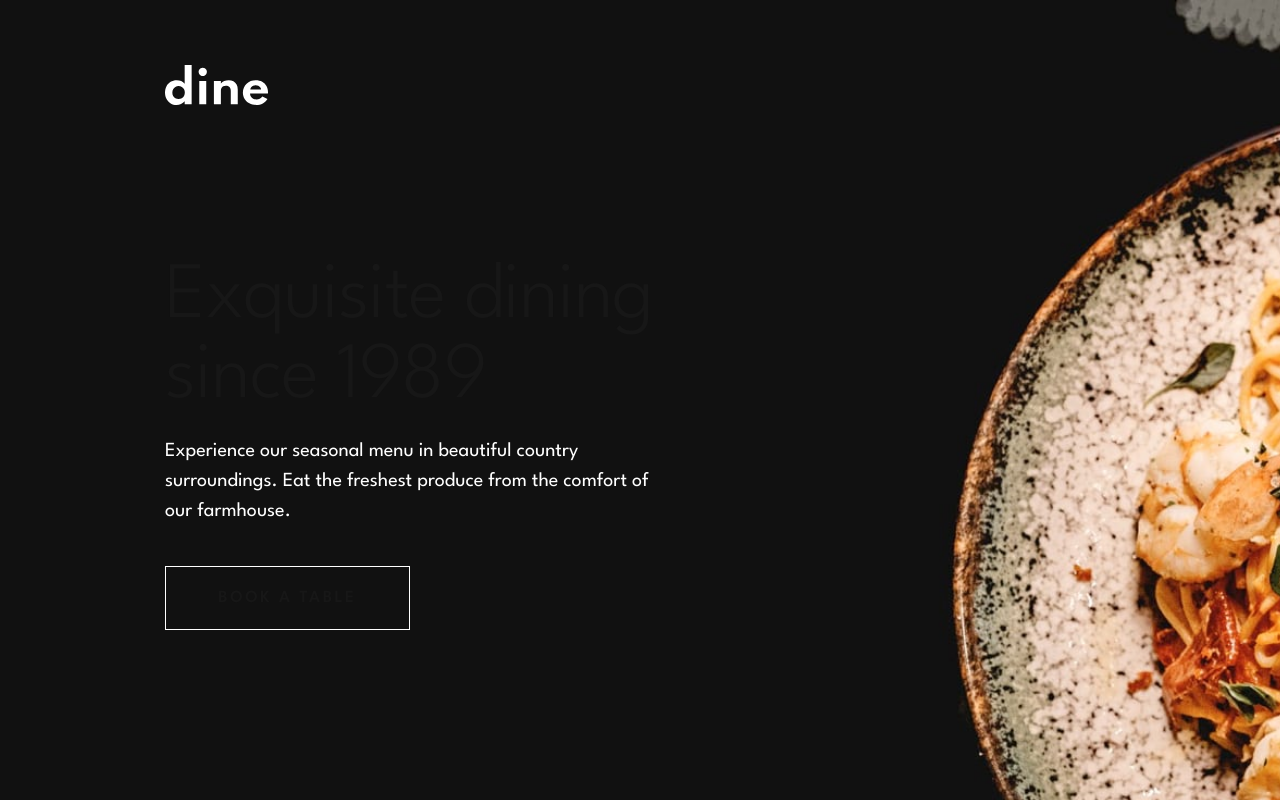
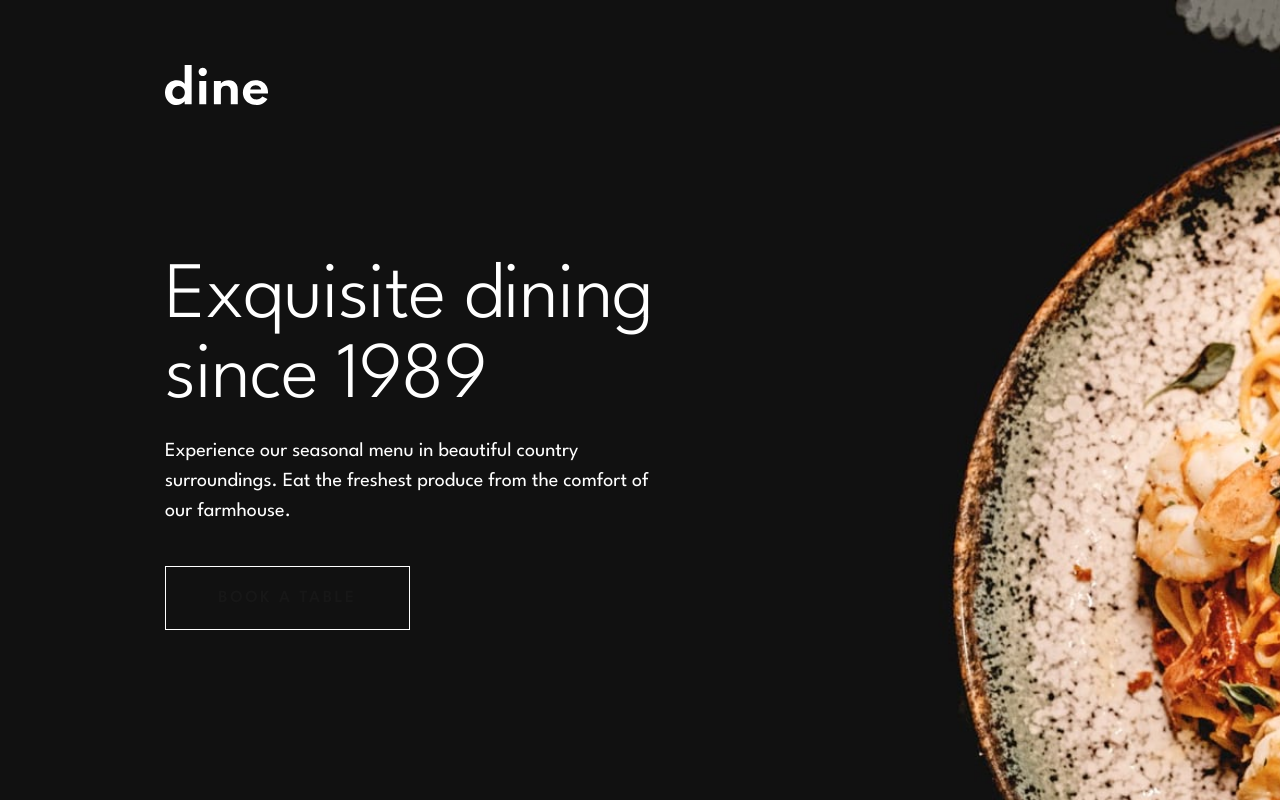
Before and after one commit to shaversj/dine-restaurant-website, a Next.js app: page / in a window 1280 px wide. Shown: the top 800 px of the page. Built offline with nearby package versions, Linux system fonts and the light colour scheme.

Commit message:
Update hero text color

```diff
--- a/src/components/HeroSection.tsx
+++ b/src/components/HeroSection.tsx
@@ -12,7 +12,7 @@ export default function HeroSection() {
 
           <div
             className={
-              "pt-9 text-center text-[2rem] leading-[2.5rem] font-light tracking-[0.025rem] md:pt-[2.375rem] md:text-[3rem] md:leading-16 md:tracking-[--0.038rem] lg:w-full lg:pt-[9.563rem] lg:text-left lg:text-[5rem] lg:leading-[5rem] lg:tracking-[-0.063rem]"
+              "pt-9 text-center text-[2rem] leading-[2.5rem] font-light tracking-[0.025rem] text-white md:pt-[2.375rem] md:text-[3rem] md:leading-16 md:tracking-[--0.038rem] lg:w-full lg:pt-[9.563rem] lg:text-left lg:text-[5rem] lg:leading-[5rem] lg:tracking-[-0.063rem]"
             }
           >
             <h1>Exquisite dining</h1>
```
